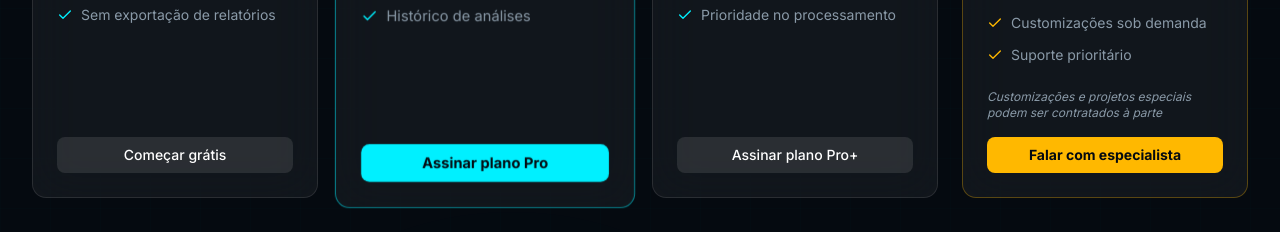
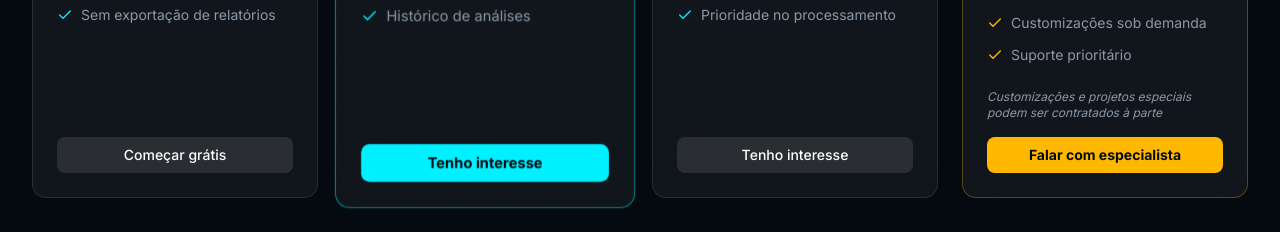
Before and after one commit to Deeplearn-PeD/kwar-ai, a React (Vite) app: page /#/epidbot-landing in a window 1280 px wide. Shown: the part 9640-9872 px from the top of the page. Built offline with nearby package versions, Linux system fonts and the light colour scheme.

Commit message:
refactor: remove prices from epidbot-landing, keep features only + interest form

```diff
--- a/src/pages/EpidbotLanding.tsx
+++ b/src/pages/EpidbotLanding.tsx
@@ -1168,10 +1168,7 @@ function PricingSection() {
   const plans = [
     {
       name: 'Free',
-      price: 'Grátis',
-      period: '/mês',
       description: 'Experimente o EpidBot e veja como transformar dados em insights',
-      originalPrice: null,
       features: [
         'Até 5 análises por mês',
         'Upload de dados pequenos',
@@ -1183,9 +1180,6 @@ function PricingSection() {
     },
     {
       name: 'Pro',
-      price: 'R$ 297',
-      originalPrice: 'R$ 397',
-      period: '/mês',
       description: 'Ideal para uso frequente e análises contínuas',
       features: [
         'Até 100 análises por mês',
@@ -1193,14 +1187,11 @@ function PricingSection() {
         'Geração de relatórios básicos',
         'Histórico de análises',
       ],
-      cta: 'Assinar plano Pro',
+      cta: 'Tenho interesse',
       popular: true,
     },
     {
       name: 'Pro+',
-      price: 'R$ 697',
-      originalPrice: 'R$ 897',
-      period: '/mês',
       description: 'Para equipes e análises mais avançadas',
       features: [
         'Até 300 análises por mês',
@@ -1208,14 +1199,11 @@ function PricingSection() {
         'Melhor performance',
         'Prioridade no processamento',
       ],
-      cta: 'Assinar plano Pro+',
+      cta: 'Tenho interesse',
       popular: false,
     },
     {
       name: 'Enterprise',
-      price: 'R$ 997',
-      originalPrice: 'R$ 1.497',
-      period: '/mês',
       description: 'Solução estratégica para instituições e projetos maiores',
       features: [
         'Alto volume de análises (uso sob medida)',
@@ -1242,10 +1230,10 @@ function PricingSection() {
           }`}
         >
           <h2 className="font-display text-4xl sm:text-5xl font-bold text-white mb-4">
-            {t('epidbotLanding.pricing.title', { defaultValue: 'Decisões mais inteligentes' })}
+            {t('epidbotLanding.pricing.title', { defaultValue: 'O que está incluso' })}
           </h2>
           <p className="text-xl text-kwar-gray max-w-2xl mx-auto">
-            {t('epidbotLanding.pricing.subtitle', { defaultValue: 'Dados claros, análises rápidas, resultados concretos.' })}
+            {t('epidbotLanding.pricing.subtitle', { defaultValue: 'Escolha o plano que melhor atende suas necessidades.' })}
           </p>
         </div>
 
```
Also changed, not shown: 1 other file (tests, documents, lock files or other folders).
